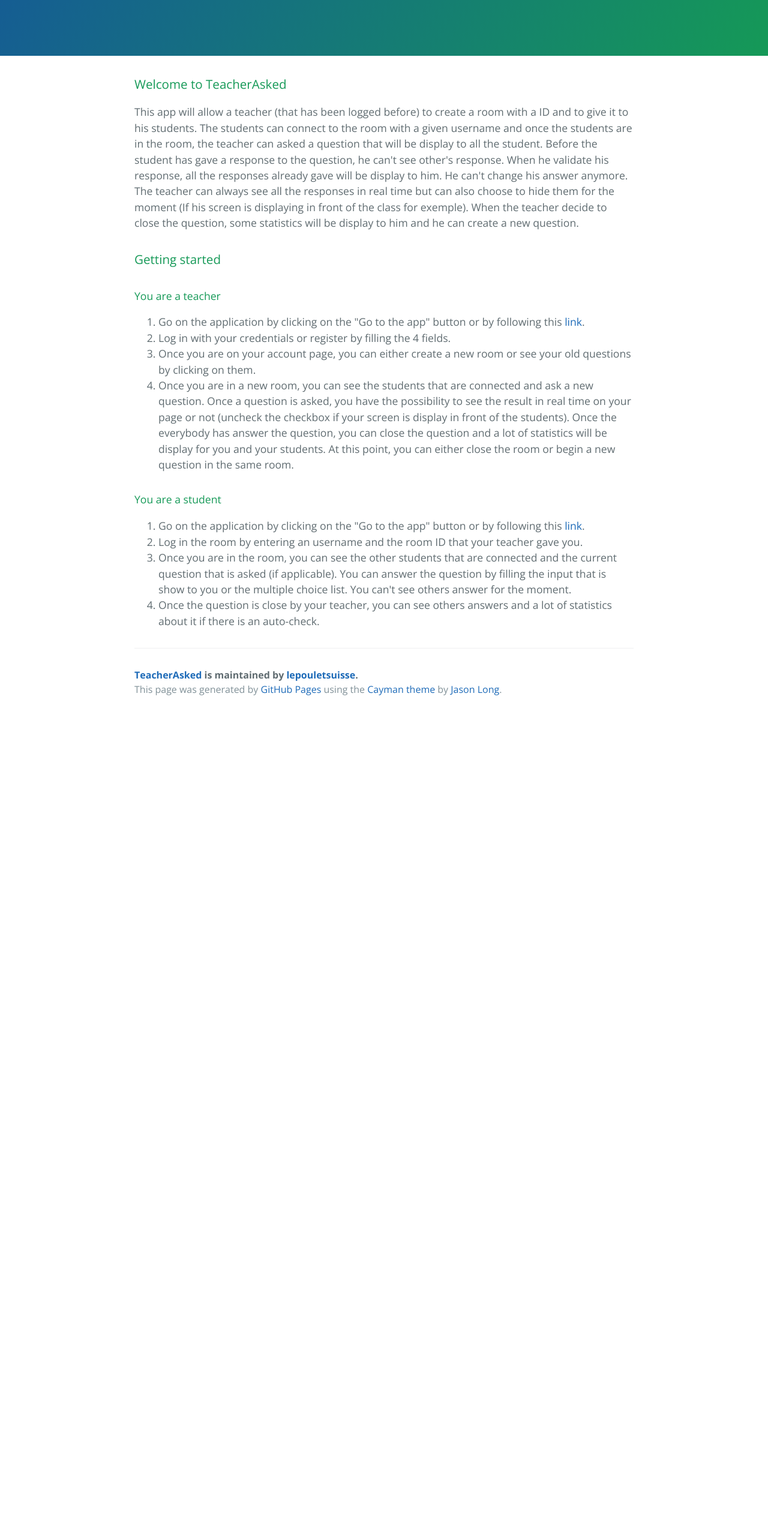
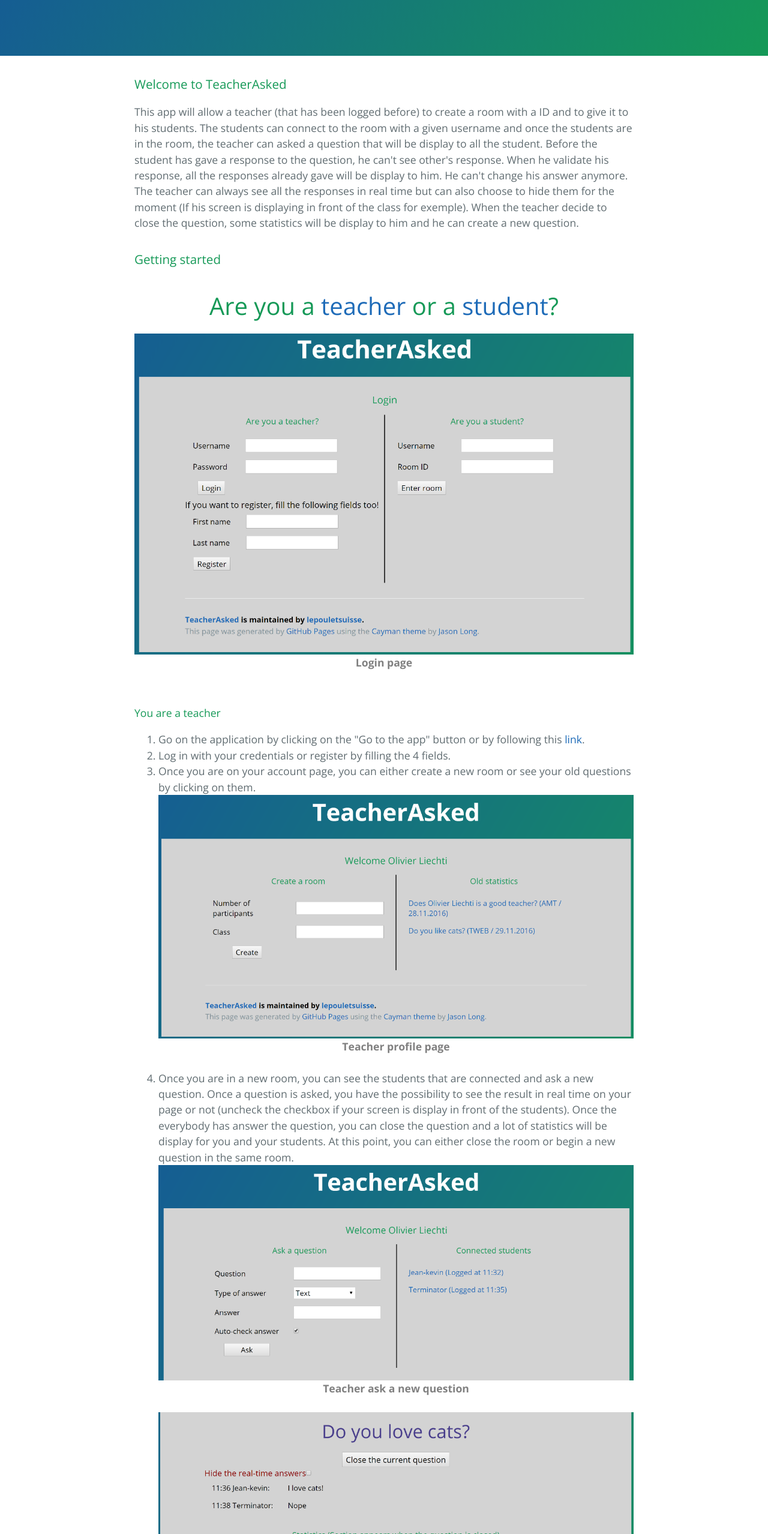
Before and after one commit to lepouletsuisse/TeacherAsked-webapp, a plain HTML site: page index.html in a window 1280 px wide. Shown: the part 243-2800 px from the top of the page at 60% size. Before the commit the page ends 1436 px from the top, so only its background shows below. Drawn offline with nearby package versions, Linux system fonts and the light colour scheme.

Commit message:
Add mockups

```diff
--- a/index.html
+++ b/index.html
@@ -28,6 +28,12 @@
       <h3>
         <a id="getting-started" class="anchor" href="#getting-started" aria-hidden="true"><span aria-hidden="true" class="octicon octicon-link"></span></a>Getting started
       </h3>
+      <h3 class="are-you">Are you a <a href="#teacher">teacher</a> or a <a href="#student">student</a>?</h3>
+      <div class="mockup">
+        <img class="mockup-login" src="Mockups/login.PNG" alt="Login TeacherAsked">
+        <div>Login page</div>
+        <br>
+      </div>
       <h4>
         <a id="teacher" class="anchor" href="#teacher" aria-hidden="true"><span aria-hidden="true" class="octicon octicon-link"></span></a>You are a teacher
       </h4>
@@ -36,7 +42,22 @@
           <li>Go on the application by clicking on the "Go to the app" button or by following this <a href="#">link</a>.</li>
           <li>Log in with your credentials or register by filling the 4 fields.</li>
           <li>Once you are on your account page, you can either create a new room or see your old questions by clicking on them.</li>
+          <div class="mockup">
+            <img class="mockup-teacher-logged" src="Mockups/teacher_logged.PNG" alt="Teacher logged TeacherAsked">
+            <div>Teacher profile page</div>
+            <br>
+          </div>
           <li>Once you are in a new room, you can see the students that are connected and ask a new question. Once a question is asked, you have the possibility to see the result in real time on your page or not (uncheck the checkbox if your screen is display in front of the students). Once the everybody has answer the question, you can close the question and a lot of statistics will be display for you and your students. At this point, you can either close the room or begin a new question in the same room.</li>
+          <div class="mockup">
+            <img class="mockup-room-teacher-ask" src="Mockups/room_teacher_ask.PNG" alt="Teacher ask TeacherAsked">
+            <div>Teacher ask a new question</div>
+            <br>
+          </div>
+          <div class="mockup">
+            <img class="mockup-room-teacher-asked" src="Mockups/room_teacher_asked.PNG" alt="Teacher asked TeacherAsked">
+            <div>Teacher asked a question</div>
+            <br>
+          </div>
         </ol>
       </p>
 
@@ -48,7 +69,22 @@
           <li>Go on the application by clicking on the "Go to the app" button or by following this <a href="#">link</a>.</li>
           <li>Log in the room by entering an username and the room ID that your teacher gave you.</li>
           <li>Once you are in the room, you can see the other students that are connected and the current question that is asked (if applicable). You can answer the question by filling the input that is show to you or the multiple choice list. You can't see others answer for the moment.</li>
+          <div class="mockup">
+            <img class="mockup-room-student" src="Mockups/room_student1.PNG" alt="Student Room TeacherAsked">
+            <div>Inside a new room</div>
+            <br>
+          </div>
           <li>Once the question is close by your teacher, you can see others answers and a lot of statistics about it if there is an auto-check.</li>
+          <div class="mockup">
+            <img class="mockup-room-student-finish-false" src="Mockups/room_student_finish_false.PNG" alt="Student Room Finish False TeacherAsked">
+            <div>False answer</div>
+            <br>
+          </div>
+          <div class="mockup">
+            <img class="mockup-room-student-finish-right" src="Mockups/room_student_finish_right.PNG" alt="Student Room Finish Right TeacherAsked">
+            <div>Right answer</div>
+            <br>
+          </div>
         </ol>
       </p>
 
--- a/stylesheets/stylesheet.css
+++ b/stylesheets/stylesheet.css
@@ -14,6 +14,18 @@
   text-decoration: none; }
   a:hover {
     text-decoration: underline; }
+
+.are-you{
+  font-size: 40px;
+  color: lightseagreen;
+  text-align: center;
+}
+
+.mockup{
+  font-weight: bold;
+  text-align: center;
+  color: grey;
+}
 
 .btn {
   display: inline-block;
```
Also changed, not shown: Mockups/login.PNG (added), Mockups/room_student1.PNG (added), Mockups/room_student_finish_false.PNG (added), Mockups/room_student_finish_right.PNG (added), Mockups/room_teacher_ask.PNG (added), Mockups/room_teacher_asked.PNG (added), Mockups/teacher_logged.PNG (added).
